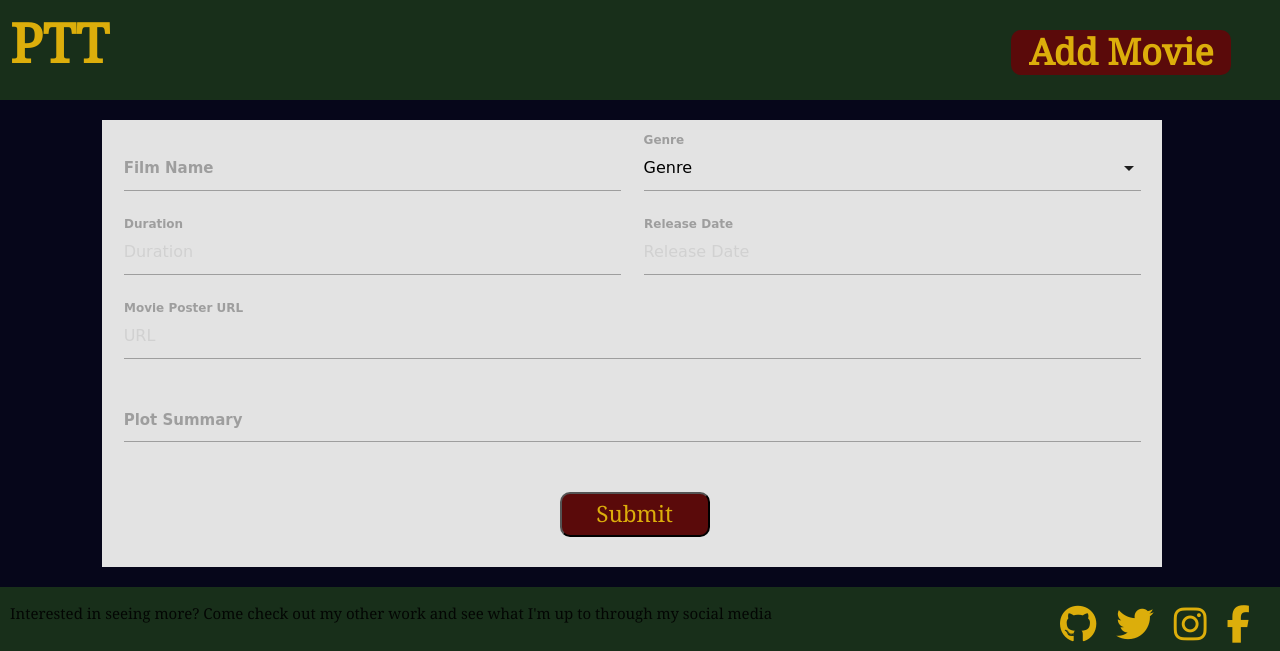
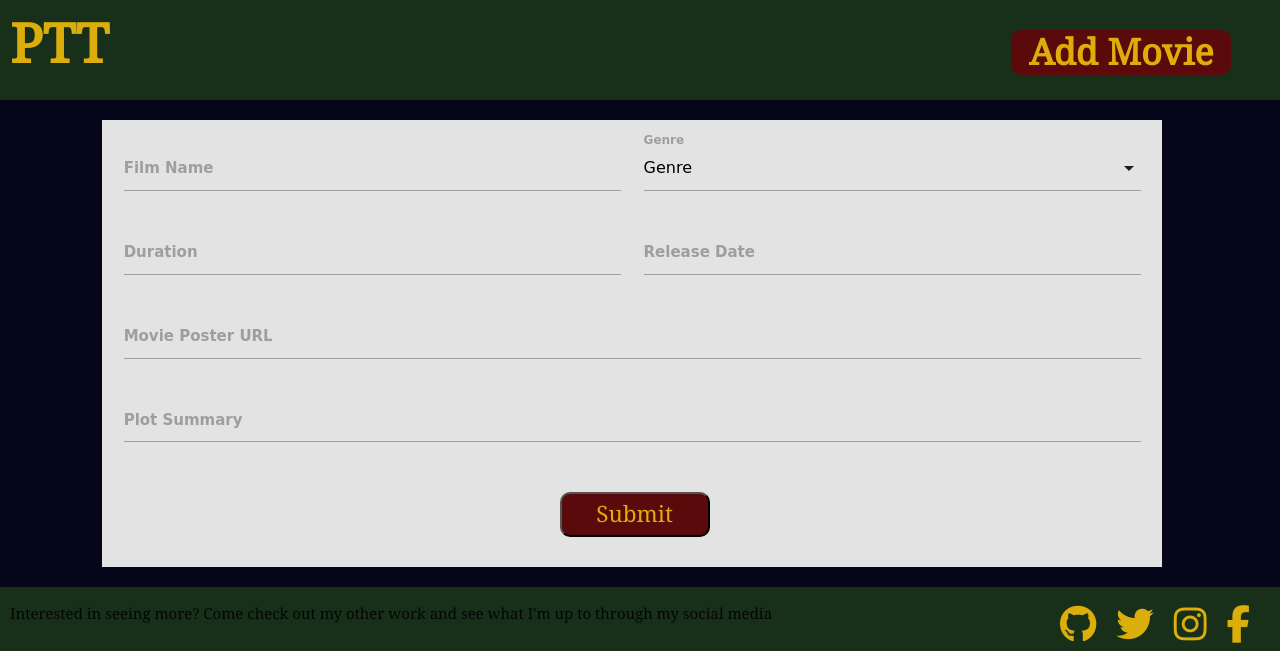
Before and after one commit to OGMyst/milestone-Project-three, a Flask app: page /add_movie in a window 1280 px wide. Shown: the top 651 px of the page. Run offline with Flask 2, Linux system fonts and the light colour scheme; some libraries are stand-ins or nearby versions.

Commit message:
Removed placeholders for add movie form

```diff
--- a/run.py
+++ b/run.py
@@ -41,7 +41,7 @@ def insert_film():
 def filler():
     hello = env
     return hello
-    return url_for("index.html")
+    return url_for("index.html", films=mongo.db.film_info.find())
 
 
 if __name__ == '__main__':
--- a/static/js/index.js
+++ b/static/js/index.js
@@ -2,13 +2,7 @@ document.addEventListener("DOMContentLoaded", function() {
     calendarMonth();
     daysOfTheWeek();
     showCalendar(month, year)
-    var elems = document.querySelectorAll('select');
-    var instances = M.FormSelect.init(elems, options);
 });
-
-$(document).ready(function(){
-    $('select').formSelect();
-  });
 
 let today = new Date();
 let month = today.getMonth();
--- a/templates/addmovie.html
+++ b/templates/addmovie.html
@@ -27,15 +27,15 @@
                 <label>Genre</label>
             </div>
             <div class="input-field col s6">
-                <input placeholder="Duration" id="duration" type="text" class="validate" name="duration">
+                <input id="duration" type="text" class="validate" name="duration">
                 <label for="duration">Duration</label>
             </div>
             <div class="input-field col s6">
-                <input placeholder="Release Date" id="release_date" type="text" class="validate" name="release_date">
+                <input id="release_date" type="text" class="validate" name="release_date">
                 <label for="release_date">Release Date</label>
             </div>
             <div class="input-field col s12">
-                <input placeholder="URL" id="movie_poster_url" type="text" class="validate" name="theatrical_poster_url">
+                <input id="movie_poster_url" type="text" class="validate" name="theatrical_poster_url">
                 <label for="movie_poster_url">Movie Poster URL</label>
             </div>
             <div class="input-field col s12">
--- a/templates/base.html
+++ b/templates/base.html
@@ -38,6 +38,10 @@
     <script src="https://kit.fontawesome.com/318689fbdb.js"></script>
     <script src="https://ajax.googleapis.com/ajax/libs/jquery/3.5.1/jquery.min.js"></script>
     <script src="https://cdnjs.cloudflare.com/ajax/libs/materialize/1.0.0/js/materialize.min.js"></script>
-    <script src="{{url_for('static', filename='js/index.js')}}"></script>
+    <script>
+    $(document).ready(function(){
+        $('select').formSelect();
+    });
+    </script>
 </body>
 </html>
--- a/templates/index.html
+++ b/templates/index.html
@@ -25,4 +25,6 @@
             </table>
         </div>
     </div>
+
 {% endblock %}
+<script src="{{url_for('static', filename='js/index.js')}}"></script>
```
